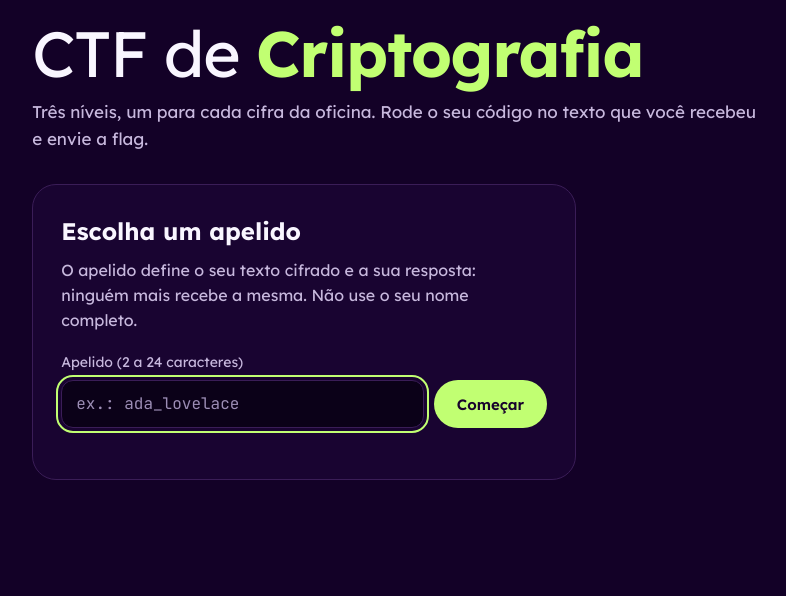
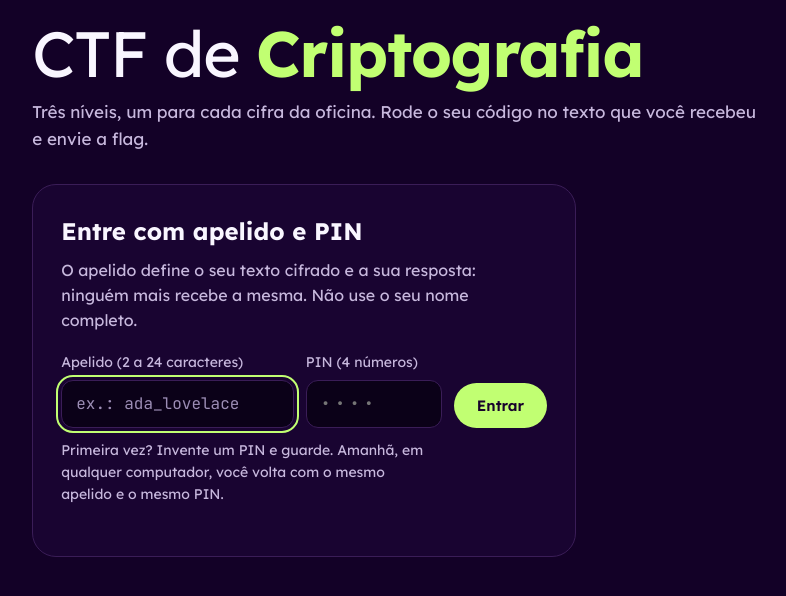
Before and after one commit to BrunoFernandesO/CTF-Cryptography, a Flask app: page / in a window 1280 px wide. Shown: the part 72-668 px from the top of the page, without its empty margins (39-825 px from the left). Run offline with Flask 3, Linux system fonts and the light colour scheme.

Commit message:
ctf: V4.3, nickname and PIN accounts that keep scores across days
CTF V4.3: accounts that survive between the two days on shared lab
computers.

- Login is nickname + 4-digit PIN (stored hashed). With both, a student
  gets back into their own account from any computer, for example on
  day 2 after logging out or in a private window.
- Five wrong PINs in a row lock that nickname for 5 minutes.
- Forgotten PIN: the organizer frees the nickname ("Liberar apelido" in
  /organizador, or the liberar command). Points and puzzles are kept; the
  next login with that nickname sets a new PIN.
- Databases from earlier versions are migrated in place (new columns on
  players); old accounts without a PIN record one on their next login.

Source: exact files from ctf-server-v4.3.zip (newest file 25 Oct 17:33:38).
The same source is in project file 04-ctf-servidor.md; the two match
except for line endings.

```diff
--- a/ctf-server/app.py
+++ b/ctf-server/app.py
@@ -1,9 +1,12 @@
-"""CTF de Criptografia · WorkInTech (Axion) · V4.2.
+"""CTF de Criptografia · WorkInTech (Axion) · V4.3.
 
 Servidor Flask + SQLite. Roda no PythonAnywhere ou em qualquer máquina com Python 3.8+.
 Veja o README.md para instalar, publicar e operar durante o evento.
 
-V4.2 (25/10): rotas /desafio e /colab-desafio, que levam ao caderno desafio (TODOs maiores)."""
+V4.2 (25/10): rotas /desafio e /colab-desafio, que levam ao caderno desafio (TODOs maiores).
+V4.3 (25/10): PIN de 4 dígitos por apelido. Com apelido + PIN o aluno volta à própria conta em qualquer
+computador (no dia 2, depois de clicar em Sair, em aba anônima). Esqueceu o PIN? O organizador libera o
+apelido no /organizador ou no console; pontos e puzzles nunca são apagados por isso."""
 import os
 import re
 import secrets
@@ -21,6 +24,8 @@ BASE = Path(__file__).resolve().parent
 DB_PATH = os.environ.get("CTF_DB", str(BASE / "ctf.db"))
 FREE_TOKEN = "LIVRE"
 NICK_RE = re.compile(r"^[\w .\-]{2,24}$", re.UNICODE)
+PIN_RE = re.compile(r"^[0-9]{4}$")
+MAX_PIN_FAILS, PIN_LOCK_S = 5, 300  # 5 PINs errados seguidos travam o apelido por 5 min (10.000 PINs: chute inviável)
 MAX_ATTEMPTS = 500  # tentativas para achar uma resposta ainda não usada por ninguém
 
 
@@ -79,9 +84,20 @@ CREATE TABLE IF NOT EXISTS settings (key TEXT PRIMARY KEY, value TEXT NOT NULL);
 """
 
 
+PLAYER_COLUMNS_V43 = {  # colunas novas da V4.3; um banco antigo ganha as colunas sem perder nada
+    "pin_hash": "TEXT",
+    "pin_fails": "INTEGER NOT NULL DEFAULT 0",
+    "pin_lock": "REAL NOT NULL DEFAULT 0",
+}
+
+
 def init_db():
     conn = sqlite3.connect(DB_PATH)
     conn.executescript(SCHEMA)
+    have = {r[1] for r in conn.execute("PRAGMA table_info(players)")}
+    for col, decl in PLAYER_COLUMNS_V43.items():
+        if col not in have:
+            conn.execute(f"ALTER TABLE players ADD COLUMN {col} {decl}")
     conn.commit()
     conn.close()
 
@@ -255,29 +271,73 @@ def api_me():
 
 @app.post("/api/login")
 def api_login():
+    """Entrar ou voltar à conta (V4.3).
+    - Apelido novo: cria a conta com o PIN escolhido.
+    - Mesmo navegador (cookie válido): entra direto, sem PIN.
+    - Outro computador, aba anônima ou depois de Sair: apelido + PIN corretos devolvem a mesma conta, com os pontos.
+    - Apelido liberado pelo organizador: quem entrar com ele escolhe um PIN novo e fica com os pontos."""
     data = request.get_json(silent=True) or {}
     display = str(data.get("nick", "")).strip()
+    pin = str(data.get("pin", "")).strip()
     if not NICK_RE.match(display):
         return jsonify({"error": "Use de 2 a 24 caracteres: letras, números, espaço, _ , . ou -."}), 400
     nick_key = display.lower()
     conn = db()
+    now = time.time()
+    created = False
     row = conn.execute("SELECT * FROM players WHERE nick_key=?", (nick_key,)).fetchone()
     if row is None:
+        if not PIN_RE.match(pin):
+            return jsonify({"error": "Escolha um PIN de 4 dígitos (só números). Você vai usá-lo para voltar amanhã."}), 400
         token = secrets.token_hex(16)
-        conn.execute("INSERT INTO players VALUES (?,?,?,?)", (nick_key, display, token, time.time()))
-        conn.commit()
+        try:
+            conn.execute("INSERT INTO players (nick_key, display, token, created, pin_hash) VALUES (?,?,?,?,?)",
+                         (nick_key, display, token, now, generate_password_hash(pin)))
+            conn.commit()
+        except sqlite3.IntegrityError:  # dois cliques ao mesmo tempo com o mesmo apelido
+            conn.rollback()
+            return jsonify({"error": "Esse apelido acabou de ser criado. Se é seu, entre de novo com o PIN."}), 409
+        created = True
     elif session.get("nick_key") == nick_key and session.get("token") == row["token"]:
-        token = row["token"]
-    elif row["token"] == FREE_TOKEN:  # liberado pelo organizador: quem entrar primeiro assume
+        token = row["token"]  # mesmo navegador de antes
+        if row["pin_hash"] is None and PIN_RE.match(pin):  # conta de um banco antigo, sem PIN: grava o PIN agora
+            conn.execute("UPDATE players SET pin_hash=? WHERE nick_key=?", (generate_password_hash(pin), nick_key))
+            conn.commit()
+    elif row["token"] == FREE_TOKEN:  # liberado pelo organizador: quem entrar primeiro assume e escolhe um PIN novo
+        if not PIN_RE.match(pin):
+            return jsonify({"error": "Este apelido foi liberado pelo organizador. Escolha um PIN novo de 4 dígitos para continuar."}), 400
         token = secrets.token_hex(16)
-        conn.execute("UPDATE players SET token=? WHERE nick_key=?", (token, nick_key))
+        conn.execute("UPDATE players SET token=?, pin_hash=?, pin_fails=0, pin_lock=0 WHERE nick_key=?",
+                     (token, generate_password_hash(pin), nick_key))
         conn.commit()
     else:
-        return jsonify({"error": "Esse apelido já está em uso. Escolha outro."}), 409
+        if row["pin_hash"] is None:  # conta de um banco antigo, criada sem PIN
+            return jsonify({"error": "Esse apelido já está em uso. Se é seu, peça ao organizador para liberá-lo."}), 409
+        if row["pin_lock"] > now:
+            return jsonify({"error": f"Muitas tentativas com este apelido. Espere {int(row['pin_lock'] - now) + 1} s "
+                                     "ou peça ao organizador para liberá-lo."}), 429
+        if not PIN_RE.match(pin):
+            return jsonify({"error": "Esse apelido já existe. Se é seu, digite o PIN de 4 dígitos que você escolheu. "
+                                     "Se não é, escolha outro apelido."}), 401
+        if not check_password_hash(row["pin_hash"], pin):
+            fails = row["pin_fails"] + 1
+            if fails >= MAX_PIN_FAILS:
+                conn.execute("UPDATE players SET pin_fails=0, pin_lock=? WHERE nick_key=?", (now + PIN_LOCK_S, nick_key))
+                conn.commit()
+                return jsonify({"error": "PIN incorreto. O apelido ficou travado por 5 minutos. "
+                                         "Esqueceu o PIN? Peça ao organizador para liberar o seu apelido."}), 429
+            conn.execute("UPDATE players SET pin_fails=? WHERE nick_key=?", (fails, nick_key))
+            conn.commit()
+            left = MAX_PIN_FAILS - fails
+            return jsonify({"error": f"PIN incorreto para este apelido ({left} tentativa{'s' if left > 1 else ''} antes de travar). "
+                                     "Esqueceu o PIN? Peça ao organizador para liberar o seu apelido."}), 401
+        conn.execute("UPDATE players SET pin_fails=0, pin_lock=0 WHERE nick_key=?", (nick_key,))
+        conn.commit()
+        token = row["token"]  # o mesmo token: o outro computador continua logado, e os pontos são os mesmos
     session.permanent = True
     session["nick_key"], session["token"] = nick_key, token
     player = conn.execute("SELECT * FROM players WHERE nick_key=?", (nick_key,)).fetchone()
-    return jsonify({"logged_in": True, **player_payload(player)})
+    return jsonify({"logged_in": True, "created": created, **player_payload(player)})
 
 
 @app.post("/api/logout")
@@ -386,8 +446,21 @@ def admin_state():
         solved = conn.execute("SELECT COUNT(*) FROM solves WHERE level=?", (l["id"],)).fetchone()[0]
         levels.append({"id": l["id"], "name": l["name"], "points": l["points"], "open": l["id"] in opened,
                        "solved": solved})
-    players = conn.execute("SELECT COUNT(*) FROM players").fetchone()[0]
-    return {"levels": levels, "players": players, "open": sorted(opened)}
+    nicks = [r[0] for r in conn.execute("SELECT display FROM players ORDER BY display COLLATE NOCASE")]
+    return {"levels": levels, "players": len(nicks), "open": sorted(opened), "nicks": nicks}
+
+
+def free_player(conn, nick: str):
+    """Libera um apelido (V4.3): apaga só o PIN e a sessão. Pontos, acertos e puzzles continuam.
+    Devolve o nome exibido do jogador ou None se o apelido não existe."""
+    nick_key = nick.strip().lower()
+    row = conn.execute("SELECT display FROM players WHERE nick_key=?", (nick_key,)).fetchone()
+    if not row:
+        return None
+    conn.execute("UPDATE players SET token=?, pin_hash=NULL, pin_fails=0, pin_lock=0 WHERE nick_key=?",
+                 (FREE_TOKEN, nick_key))
+    conn.commit()
+    return row[0]
 
 
 @app.get("/organizador")
@@ -447,22 +520,39 @@ def organizer_levels():
     return jsonify(admin_state())
 
 
+@app.post("/api/organizador/liberar")
+def organizer_free():
+    """Aluno esqueceu o PIN (V4.3): libera o apelido. O próximo login com ele escolhe um PIN novo e fica com os pontos."""
+    denied = admin_required()
+    if denied:
+        return denied
+    nick = str((request.get_json(silent=True) or {}).get("apelido", ""))[:24]
+    if not nick.strip():
+        return jsonify({"error": "Digite o apelido do aluno."}), 400
+    display = free_player(db(), nick)
+    if display is None:
+        return jsonify({"error": f"Apelido \"{nick.strip()}\" não encontrado. Confira a grafia."}), 404
+    return jsonify({**admin_state(), "message": f"{display} liberado. Peça para entrar com o mesmo apelido e escolher "
+                                                "um PIN novo; os pontos continuam."})
+
+
 # ---------- comandos do organizador ----------
 @app.cli.command("liberar")
 @click.argument("nick")
 def liberar(nick):
-    """Libera um apelido (o aluno perdeu o cookie e não consegue voltar). Mantém pontos e puzzles."""
+    """Libera um apelido (o aluno esqueceu o PIN). Apaga só o PIN e a sessão; mantém pontos e puzzles."""
     conn = sqlite3.connect(DB_PATH)
-    n = conn.execute("UPDATE players SET token=? WHERE nick_key=?", (FREE_TOKEN, nick.strip().lower())).rowcount
-    conn.commit()
+    display = free_player(conn, nick)
     conn.close()
-    click.echo("Apelido liberado: o próximo login com esse nome assume a conta." if n else "Apelido não encontrado.")
+    click.echo(f"{display} liberado: o próximo login com esse apelido escolhe um PIN novo e fica com os pontos."
+               if display else "Apelido não encontrado.")
 
 
 @app.cli.command("zerar")
-@click.confirmation_option(prompt="Apagar todos os jogadores, pontos, tentativas e puzzles atribuídos?")
+@click.confirmation_option(prompt="Apagar TODOS os jogadores e pontos? Use só antes de uma turma nova, "
+                                  "NUNCA entre o dia 1 e o dia 2")
 def zerar():
-    """Apaga tudo (use antes de cada turma)."""
+    """Apaga tudo (use só antes de uma turma nova; nunca entre o dia 1 e o dia 2)."""
     conn = sqlite3.connect(DB_PATH)
     conn.executescript("DELETE FROM attempts; DELETE FROM solves; DELETE FROM assignments; DELETE FROM players;")
     conn.commit()
--- a/ctf-server/templates/index.html
+++ b/ctf-server/templates/index.html
@@ -25,6 +25,18 @@
   .entry > p { color: var(--ink-300); margin-bottom: 20px; }
   .row { display: flex; gap: 10px; flex-wrap: wrap; }
   .row input { flex: 1 1 14rem; width: auto; }
+  /* V4.3: apelido + PIN lado a lado; no celular, o botão desce para a linha de baixo */
+  .fields { display: flex; flex-wrap: wrap; gap: 10px 12px; align-items: flex-end; }
+  .field-nick { flex: 1 1 13rem; }
+  .field-pin { flex: 0 0 8.5rem; }
+  .fields .btn { flex: 0 0 auto; }
+  input[type=password] { width: 100%; min-height: 48px; padding: 10px 14px; border-radius: var(--r-data);
+    background: var(--surface-950); border: 1px solid var(--line-600); color: var(--ink-50);
+    font-family: var(--mono); font-size: 16px; letter-spacing: .3em; }
+  .help { margin-top: 12px; font-size: 14px; color: var(--ink-300); max-width: 44ch; }
+  .notice { margin-bottom: 20px; padding: 14px 18px; border-radius: var(--r-data); background: var(--surface-950);
+    border: 1px solid var(--line-600); color: var(--ink-50); max-width: 62ch; }
+  .notice b { color: var(--lime-400); font-weight: 600; }
 
   /* Jogo */
   .layout { display: grid; gap: 28px; align-items: start; }
@@ -97,14 +109,21 @@
   </div>
 
   <section class="entry" id="entry" aria-labelledby="entry-title" hidden>
-    <h2 id="entry-title">Escolha um apelido</h2>
+    <h2 id="entry-title">Entre com apelido e PIN</h2>
     <p>O apelido define o seu texto cifrado e a sua resposta: ninguém mais recebe a mesma. Não use o seu nome completo.</p>
     <form id="entry-form" autocomplete="off" novalidate>
-      <label for="nick">Apelido (2 a 24 caracteres)</label>
-      <div class="row">
-        <input type="text" id="nick" maxlength="24" placeholder="ex.: ada_lovelace" aria-describedby="entry-msg" autocapitalize="off" spellcheck="false">
-        <button class="btn" type="submit" id="entry-btn">Começar</button>
+      <div class="fields">
+        <div class="field-nick">
+          <label for="nick">Apelido (2 a 24 caracteres)</label>
+          <input type="text" id="nick" maxlength="24" placeholder="ex.: ada_lovelace" aria-describedby="entry-msg" autocapitalize="off" spellcheck="false">
+        </div>
+        <div class="field-pin">
+          <label for="pin">PIN (4 números)</label>
+          <input type="password" id="pin" maxlength="4" inputmode="numeric" pattern="[0-9]{4}" placeholder="••••" autocomplete="off" aria-describedby="pin-help entry-msg">
+        </div>
+        <button class="btn" type="submit" id="entry-btn">Entrar</button>
       </div>
+      <p class="help" id="pin-help">Primeira vez? Invente um PIN e guarde. Amanhã, em qualquer computador, você volta com o mesmo apelido e o mesmo PIN.</p>
       <p class="msg bad" id="entry-msg" role="alert"></p>
     </form>
   </section>
@@ -117,6 +136,7 @@
         <p class="pts" id="me-pts" aria-live="polite"></p>
         <button class="btn quiet" type="button" id="leave">Sair</button>
       </div>
+      <p class="notice" id="pin-note" role="status" hidden>Conta criada. <b>Guarde o seu PIN</b>: amanhã, em qualquer computador, você entra com o apelido e o PIN e continua com os seus pontos.</p>
       <ol class="levels" id="levels"></ol>
     </div>
     <aside class="side" aria-labelledby="side-title">
@@ -330,26 +350,39 @@ async function refreshBoard() {
 
 $('#entry-form').addEventListener('submit', async ev => {
   ev.preventDefault();
-  const nick = $('#nick');
+  const nick = $('#nick'), pin = $('#pin');
   const btn = $('#entry-btn');
-  btn.disabled = true; btn.textContent = 'Entrando…';
-  const { status, data } = await api('/api/login', { nick: nick.value });
-  btn.disabled = false; btn.textContent = 'Começar';
-  if (status !== 200) {
-    nick.setAttribute('aria-invalid', 'true');
-    $('#entry-msg').textContent = data.error || 'Não foi possível entrar. Confira a conexão e tente de novo.';
-    nick.focus();
+  const msg = $('#entry-msg');
+  nick.removeAttribute('aria-invalid'); pin.removeAttribute('aria-invalid');
+  if (!/^\d{4}$/.test(pin.value.trim())) {
+    pin.setAttribute('aria-invalid', 'true');
+    msg.textContent = 'O PIN tem 4 números. Primeira vez? Invente um e guarde.';
+    pin.focus();
     return;
   }
-  nick.removeAttribute('aria-invalid');
-  $('#entry-msg').textContent = '';
+  btn.disabled = true; btn.textContent = 'Entrando…';
+  const { status, data } = await api('/api/login', { nick: nick.value, pin: pin.value.trim() });
+  btn.disabled = false; btn.textContent = 'Entrar';
+  if (status !== 200) {
+    // PIN errado ou apelido travado: o problema está no PIN; nos outros casos, no apelido.
+    const field = (status === 401 || status === 429) ? pin : nick;
+    field.setAttribute('aria-invalid', 'true');
+    msg.textContent = data.error || 'Não foi possível entrar. Confira a conexão e tente de novo.';
+    if (field === pin) pin.value = '';
+    field.focus();
+    return;
+  }
+  msg.textContent = '';
+  pin.value = '';
+  $('#pin-note').hidden = !data.created;
   me = data; show();
 });
 $('#nick').addEventListener('input', () => $('#nick').removeAttribute('aria-invalid'));
+$('#pin').addEventListener('input', () => $('#pin').removeAttribute('aria-invalid'));
 
 $('#leave').addEventListener('click', async () => {
   await api('/api/logout', {});
-  me = null; $('#nick').value = ''; show();
+  me = null; $('#nick').value = ''; $('#pin').value = ''; $('#pin-note').hidden = true; show();
 });
 
 (async () => { const { data } = await api('/api/me'); me = data; show(); })();
```
Also changed, not shown: ctf-server/templates/organizador.html (+46 -0 lines), ctf-server/README.md.
